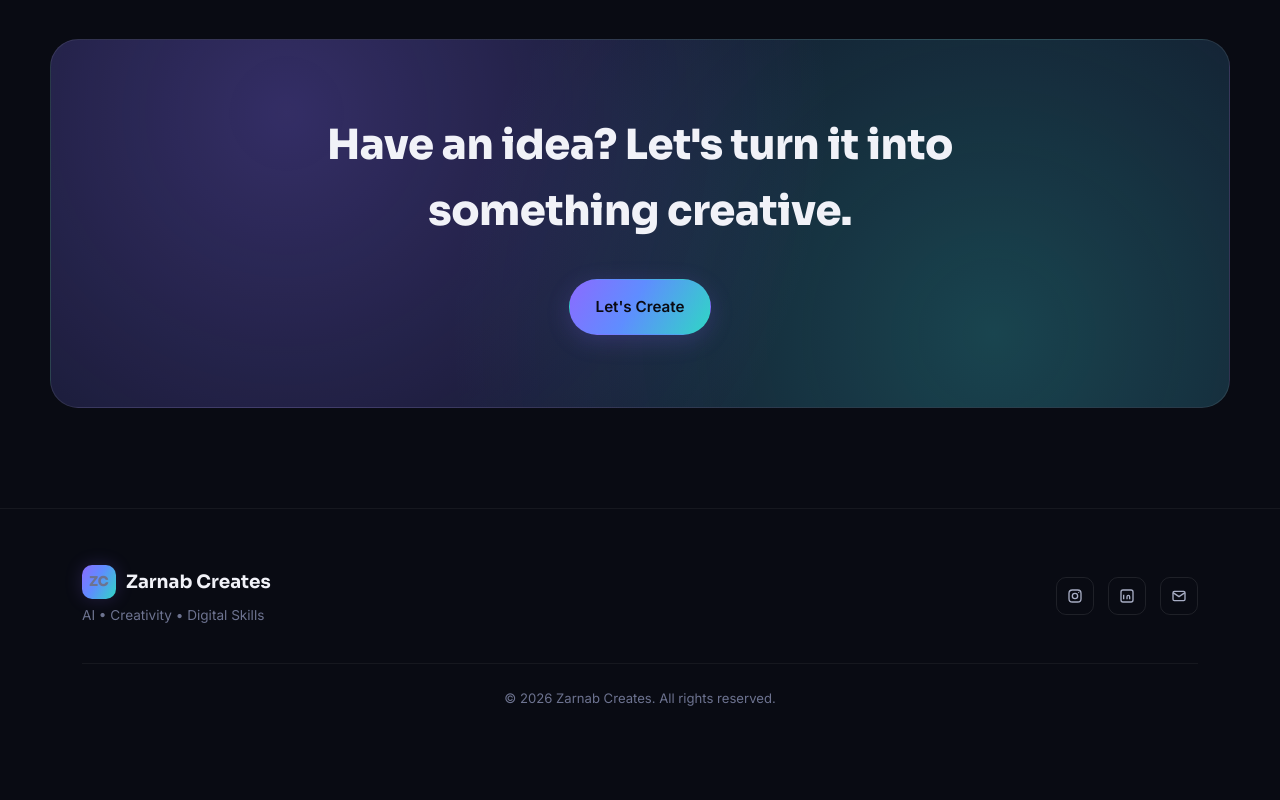
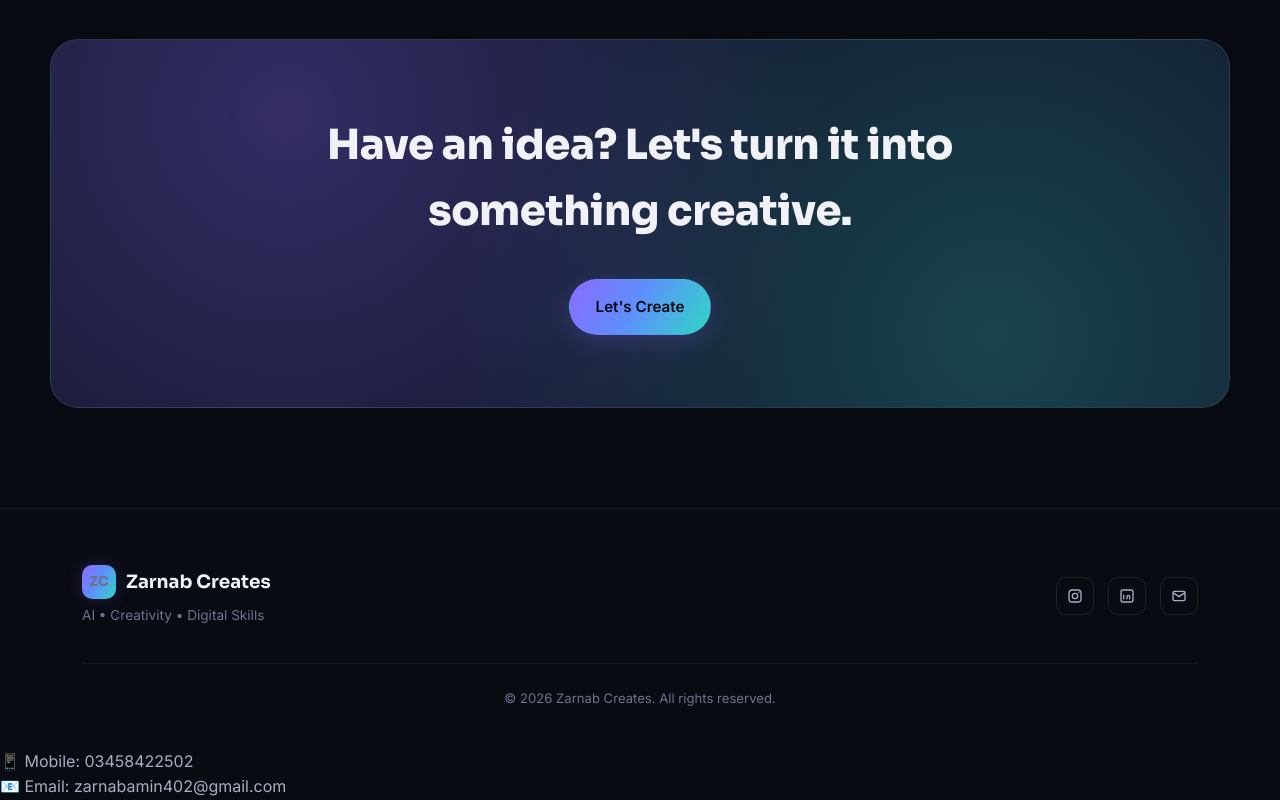
Before and after one commit to zarnabamin402/Zarnab-Creates, a plain HTML site: page index.html in a window 1280 px wide. Shown: the part 4156-4956 px from the top of the page. Before the commit the page ends 4905 px from the top, so only its background shows below. Drawn offline with Linux system fonts and the light colour scheme.

Commit message:
Add contact information to index.html

```diff
--- a/index.html
+++ b/index.html
@@ -341,5 +341,7 @@
 </footer>
 
 <script src="script.js"></script>
+  <p>📱 Mobile: 03458422502</p>
+<p>📧 Email: zarnabamin402@gmail.com</p>
 </body>
 </html>
```
